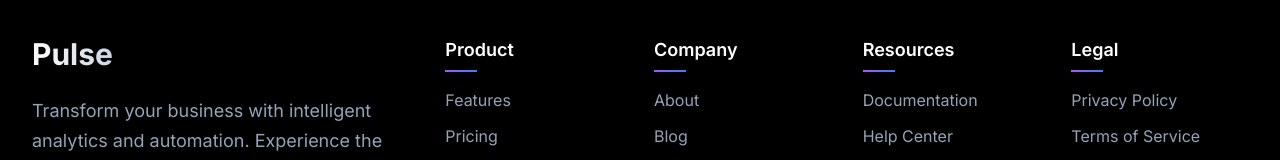
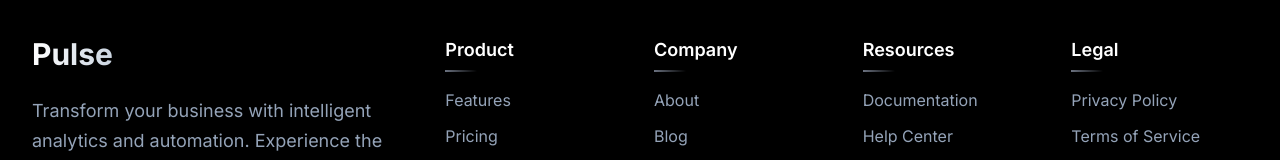
Before and after one commit to winsnew/Pulse-LandingPage, a Next.js app: page / in a window 1280 px wide. Shown: the part 5700-5860 px from the top of the page. Built offline with nearby package versions, Linux system fonts and the light colour scheme.

Commit message:
Update linear gradient

```diff
--- a/components/sections/Footer.tsx
+++ b/components/sections/Footer.tsx
@@ -43,7 +43,7 @@ const Footer = () => {
                             <div key={category} className="space-y-4">
                                 <h4 className="text-white font-semibold text-lg mb-6 relative">
                                     {category}
-                                    <div className="absolute -bottom-2 left-0 w-8 h-0.5 bg-gradient-to-r from-purple-500 to-blue-500"></div>
+                                    <div className="absolute -bottom-2 left-0 w-8 h-0.5 bg-gradient-to-r from-gray-500 to-white-500"></div>
                                 </h4>
                                 <ul className="space-y-3">
                                     {links.map((link) => (
```
Also changed, not shown: components/sections/Hero.tsx (line endings or trailing spaces).
